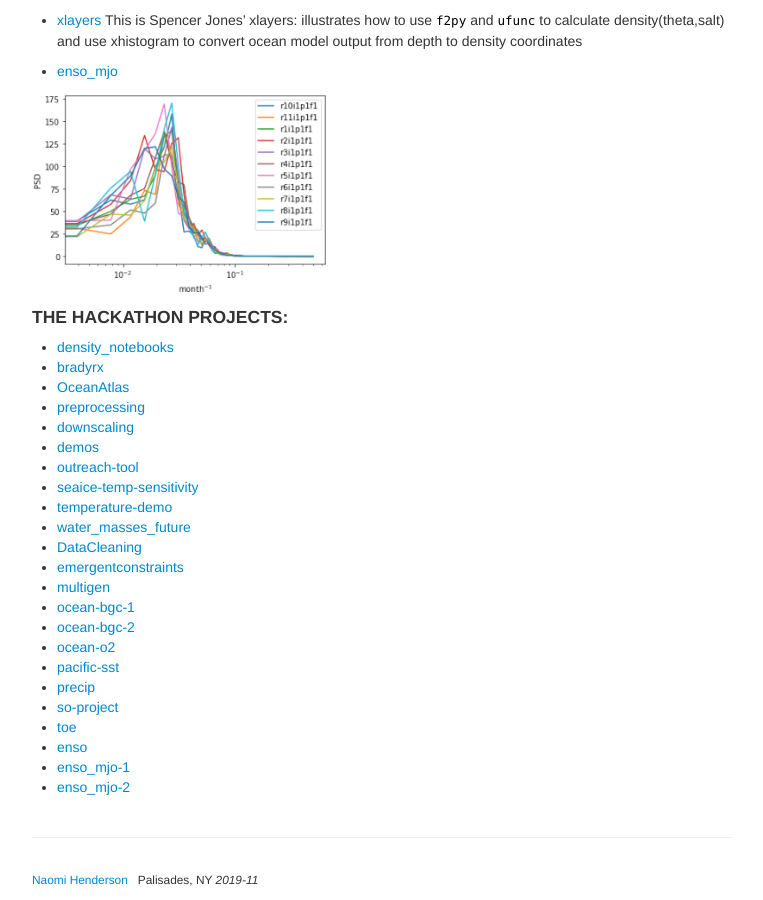
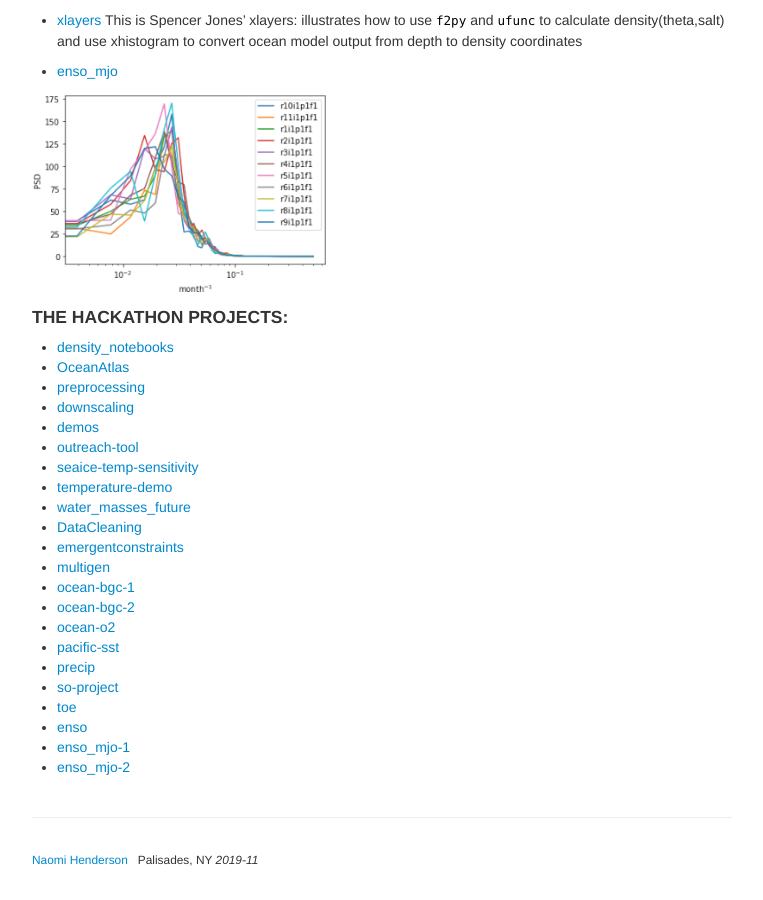
Before and after one commit to naomi-henderson/naomi-henderson.github.io, a Jekyll site: the page built from pages/tutorial2.md, in a window 1280 px wide and 900 px high, scrolled down 1812 px. Shown: the whole window, without its empty margins (258-1021 px from the left). Built offline with Jekyll 4.4.1, drawn with Linux system fonts in a browser that asks for light colours.

Commit message:
removed bradyrx project - it is pre-hack

```diff
--- a/pages/tutorial2.md
+++ b/pages/tutorial2.md
@@ -42,7 +42,6 @@ This is Spencer Jones' xlayers: illustrates how to use `f2py` and `ufunc` to cal
 
 #### THE HACKATHON PROJECTS:
 - [density_notebooks](https://github.com/cspencerjones/cmip6_density_notebooks)
-- [bradyrx](https://github.com/bradyrx/CMIP6_hackathon)
 - [OceanAtlas](https://github.com/sridge/CMIP6_OceanAtlas)
 - [preprocessing](https://github.com/jbusecke/cmip6_preprocessing)
 - [downscaling](https://github.com/EricKeenan/cmip6-downscalling)
```
